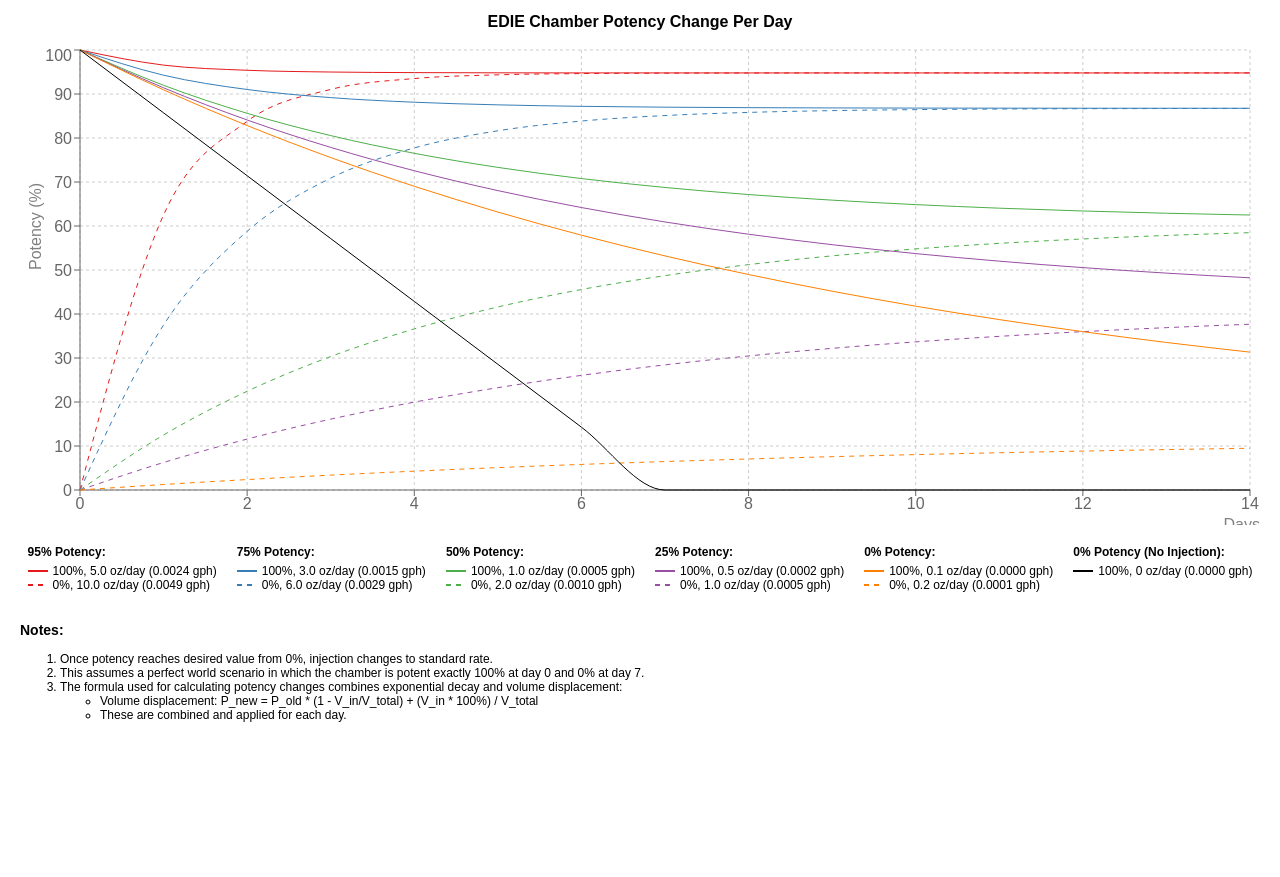
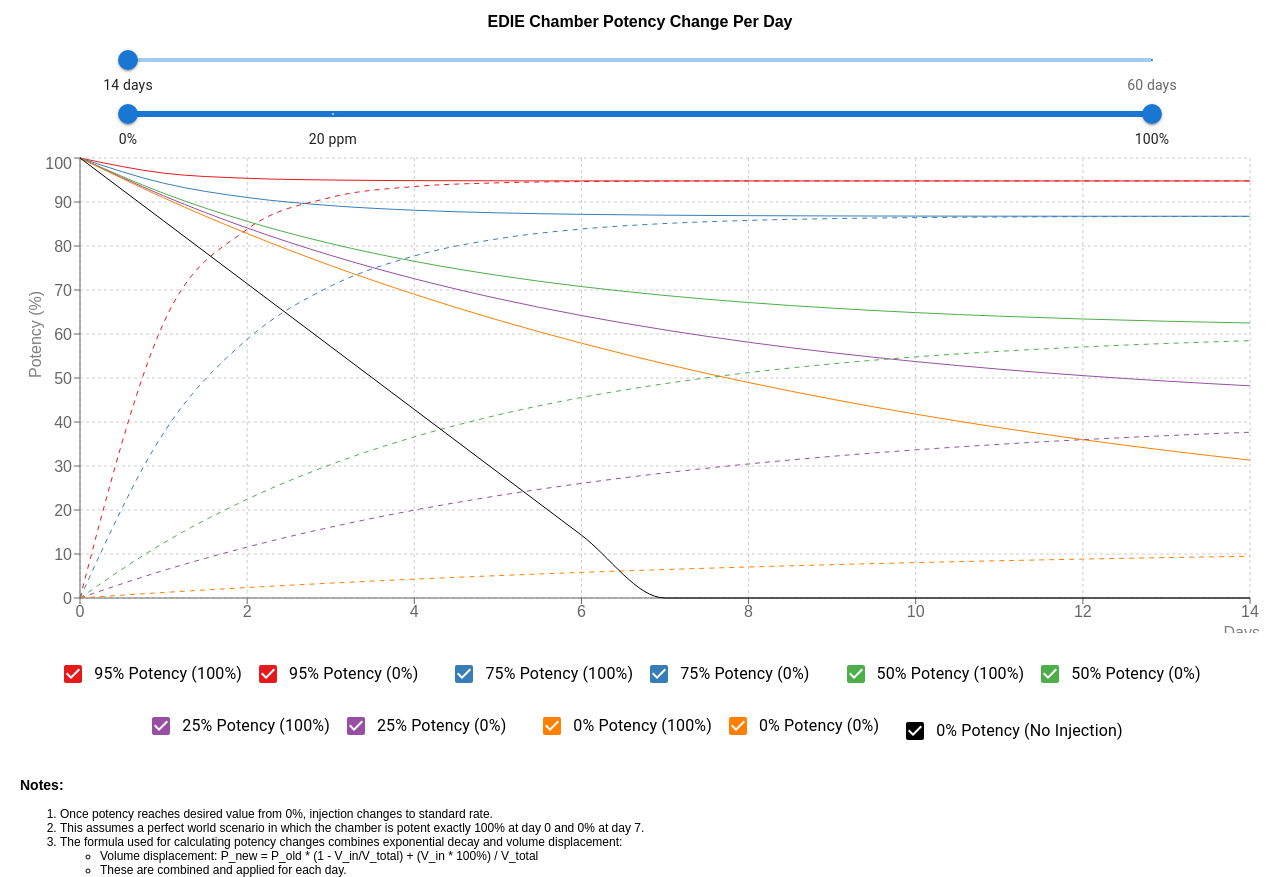
Before and after one commit to Larry70455/edie-chamber-potency-graph, a React (Create React App) app: page / in a window 1280 px wide. Before the commit the page ends 813 px from the top, so only its background shows below. Built offline with nearby package versions, Linux system fonts and the light colour scheme.

Commit message:
Update EDIEChamberPotencyGraph component

```diff
--- a/package.json
+++ b/package.json
@@ -1,10 +1,13 @@
-
 {
   "homepage": "https://larry70455.github.io/edie-chamber-potency-graph",
   "name": "edie-chamber-potency-graph",
   "version": "0.1.0",
   "private": true,
   "dependencies": {
+    "@emotion/react": "^11.13.0",
+    "@emotion/styled": "^11.13.0",
+    "@material-ui/core": "^4.12.4",
+    "@mui/material": "^5.16.6",
     "@testing-library/jest-dom": "^5.17.0",
     "@testing-library/react": "^13.4.0",
     "@testing-library/user-event": "^13.5.0",
--- a/src/EDIEChamberPotencyGraph.js
+++ b/src/EDIEChamberPotencyGraph.js
@@ -1,11 +1,11 @@
-import React from 'react';
+import React, { useState } from 'react';
 import { LineChart, Line, XAxis, YAxis, CartesianGrid, Tooltip, ResponsiveContainer } from 'recharts';
+import { Slider, Checkbox, FormControlLabel, FormGroup } from '@mui/material';
 
 const EDIEChamberPotencyGraph = () => {
   const V_chamber = 8.0;
   const half_life_new = 5 / Math.log(2);
   const decay_factor_new = Math.pow(0.5, 1 / half_life_new);
-  const days_14 = 14;
 
   const daily_volumes = {
     '95_14': 5.0,
@@ -31,13 +31,13 @@ const EDIEChamberPotencyGraph = () => {
     return potency_values;
   };
 
-  const generateData = () => {
+  const generateData = (days) => {
     const data = [];
-    for (let day = 0; day <= days_14; day++) {
+    for (let day = 0; day <= days; day++) {
       const dataPoint = { day };
       Object.entries(daily_volumes).forEach(([key, volume]) => {
-        dataPoint[`potency_${key}_100`] = simulatePotency(volume, days_14)[day];
-        dataPoint[`potency_${key}_0`] = simulatePotency(volume, days_14, 0)[day];
+        dataPoint[`potency_${key}_100`] = simulatePotency(volume, days)[day];
+        dataPoint[`potency_${key}_0`] = simulatePotency(volume, days, 0)[day];
       });
       dataPoint['potency_0_corrected'] = day <= 7 ? 100 - (100 / 7) * day : 0;
       data.push(dataPoint);
@@ -45,39 +45,75 @@ const EDIEChamberPotencyGraph = () => {
     return data;
   };
 
-  const data = generateData();
+  const [days, setDays] = useState(14);
+  const [visibleLines, setVisibleLines] = useState({
+    'potency_95_14_100': true,
+    'potency_95_14_0': true,
+    'potency_75_14_100': true,
+    'potency_75_14_0': true,
+    'potency_50_14_100': true,
+    'potency_50_14_0': true,
+    'potency_25_14_100': true,
+    'potency_25_14_0': true,
+    'potency_0_1_100': true,
+    'potency_0_1_0': true,
+    'potency_0_corrected': true,
+  });
+  const [potencyRange, setPotencyRange] = useState([0, 100]);
+
+  const data = generateData(days);
 
   const colors = ['#e41a1c', '#377eb8', '#4daf4a', '#984ea3', '#ff7f00', '#000000'];
 
+  const handleVisibilityChange = (lineKey) => {
+    setVisibleLines({ ...visibleLines, [lineKey]: !visibleLines[lineKey] });
+  };
+
+  const handleDaysChange = (event, newValue) => {
+    setDays(newValue);
+  };
+
+  const handlePotencyRangeChange = (event, newValue) => {
+    setPotencyRange(newValue);
+  };
+
   const CustomizedLegend = () => (
-    <div style={{ display: 'flex', flexWrap: 'wrap', justifyContent: 'center', fontSize: '12px', marginTop: '20px' }}>
+    <FormGroup row style={{ justifyContent: 'center', marginTop: '20px' }}>
       {Object.entries(daily_volumes).map(([key, volume], index) => (
         <div key={key} style={{ margin: '0 10px 10px 10px', textAlign: 'left' }}>
-          <div style={{ fontWeight: 'bold', marginBottom: '5px' }}>{key.split('_')[0]}% Potency:</div>
-          <div style={{ display: 'flex', alignItems: 'center' }}>
-            <svg width="20" height="10" style={{ marginRight: '5px' }}>
-              <line x1="0" y1="5" x2="20" y2="5" stroke={colors[index]} strokeWidth="2" />
-            </svg>
-            <span>100%, {volume.toFixed(1)} oz/day ({ozPerDayToGph(volume)} gph)</span>
-          </div>
-          <div style={{ display: 'flex', alignItems: 'center' }}>
-            <svg width="20" height="10" style={{ marginRight: '5px' }}>
-              <line x1="0" y1="5" x2="20" y2="5" stroke={colors[index]} strokeWidth="2" strokeDasharray="5,5" />
-            </svg>
-            <span>0%, {(volume * 2).toFixed(1)} oz/day ({ozPerDayToGph(volume * 2)} gph)</span>
-          </div>
+          <FormControlLabel
+            control={
+              <Checkbox
+                checked={visibleLines[`potency_${key}_100`]}
+                onChange={() => handleVisibilityChange(`potency_${key}_100`)}
+                style={{ color: colors[index] }}
+              />
+            }
+            label={`${key.split('_')[0]}% Potency (100%)`}
+          />
+          <FormControlLabel
+            control={
+              <Checkbox
+                checked={visibleLines[`potency_${key}_0`]}
+                onChange={() => handleVisibilityChange(`potency_${key}_0`)}
+                style={{ color: colors[index], borderColor: colors[index] }}
+              />
+            }
+            label={`${key.split('_')[0]}% Potency (0%)`}
+          />
         </div>
       ))}
-      <div style={{ margin: '0 10px 10px 10px', textAlign: 'left' }}>
-        <div style={{ fontWeight: 'bold', marginBottom: '5px' }}>0% Potency (No Injection):</div>
-        <div style={{ display: 'flex', alignItems: 'center' }}>
-          <svg width="20" height="10" style={{ marginRight: '5px' }}>
-            <line x1="0" y1="5" x2="20" y2="5" stroke="black" strokeWidth="2" />
-          </svg>
-          <span>100%, 0 oz/day (0.0000 gph)</span>
-        </div>
-      </div>
-    </div>
+      <FormControlLabel
+        control={
+          <Checkbox
+            checked={visibleLines['potency_0_corrected']}
+            onChange={() => handleVisibilityChange('potency_0_corrected')}
+            style={{ color: 'black' }}
+          />
+        }
+        label="0% Potency (No Injection)"
+      />
+    </FormGroup>
   );
 
   const CustomTooltip = ({ active, payload, label }) => {
@@ -115,6 +151,33 @@ const EDIEChamberPotencyGraph = () => {
   return (
     <div style={{ width: '100%', height: 800, fontFamily: 'Arial, sans-serif' }}>
       <h2 style={{ textAlign: 'center', fontSize: '16px', fontWeight: 'bold' }}>EDIE Chamber Potency Change Per Day</h2>
+      <div style={{ width: '80%', margin: '0 auto' }}>
+        <Slider
+          value={days}
+          onChange={handleDaysChange}
+          aria-labelledby="days-slider"
+          min={14}
+          max={60}
+          valueLabelDisplay="auto"
+          marks={[
+            { value: 14, label: '14 days' },
+            { value: 60, label: '60 days' }
+          ]}
+        />
+        <Slider
+          value={potencyRange}
+          onChange={handlePotencyRangeChange}
+          aria-labelledby="potency-range-slider"
+          min={0}
+          max={100}
+          valueLabelDisplay="auto"
+          marks={[
+            { value: 0, label: '0%' },
+            { value: 100, label: '100%' },
+            { value: 20, label: '20 ppm' }
+          ]}
+        />
+      </div>
       <ResponsiveContainer width="100%" height="60%">
         <LineChart data={data} margin={{ top: 5, right: 30, left: 20, bottom: 5 }}>
           <CartesianGrid strokeDasharray="3 3" />
@@ -130,15 +193,21 @@ const EDIEChamberPotencyGraph = () => {
           />
           <Tooltip content={<CustomTooltip />} />
           {Object.keys(daily_volumes).map((key, index) => (
-            <React.Fragment key={key}>
+            visibleLines[`potency_${key}_100`] && (
               <Line
+                key={`potency_${key}_100`}
                 type="monotone"
                 dataKey={`potency_${key}_100`}
                 stroke={colors[index]}
                 name={`${key.split('_')[0]}% Potency (100%)`}
                 dot={false}
               />
+            )
+          ))}
+          {Object.keys(daily_volumes).map((key, index) => (
+            visibleLines[`potency_${key}_0`] && (
               <Line
+                key={`potency_${key}_0`}
                 type="monotone"
                 dataKey={`potency_${key}_0`}
                 stroke={colors[index]}
@@ -146,8 +215,9 @@ const EDIEChamberPotencyGraph = () => {
                 name={`${key.split('_')[0]}% Potency (0%)`}
                 dot={false}
               />
-            </React.Fragment>
+            )
           ))}
+          {visibleLines['potency_0_corrected'] && (
             <Line
               type="monotone"
               dataKey="potency_0_corrected"
@@ -155,6 +225,7 @@ const EDIEChamberPotencyGraph = () => {
               name="0% Potency (No Injection)"
               dot={false}
             />
+          )}
         </LineChart>
       </ResponsiveContainer>
       <CustomizedLegend />
```
Also changed, not shown: 1 other file (tests, documents, lock files or other folders). Lines whose indentation alone changed are shown as unchanged.
